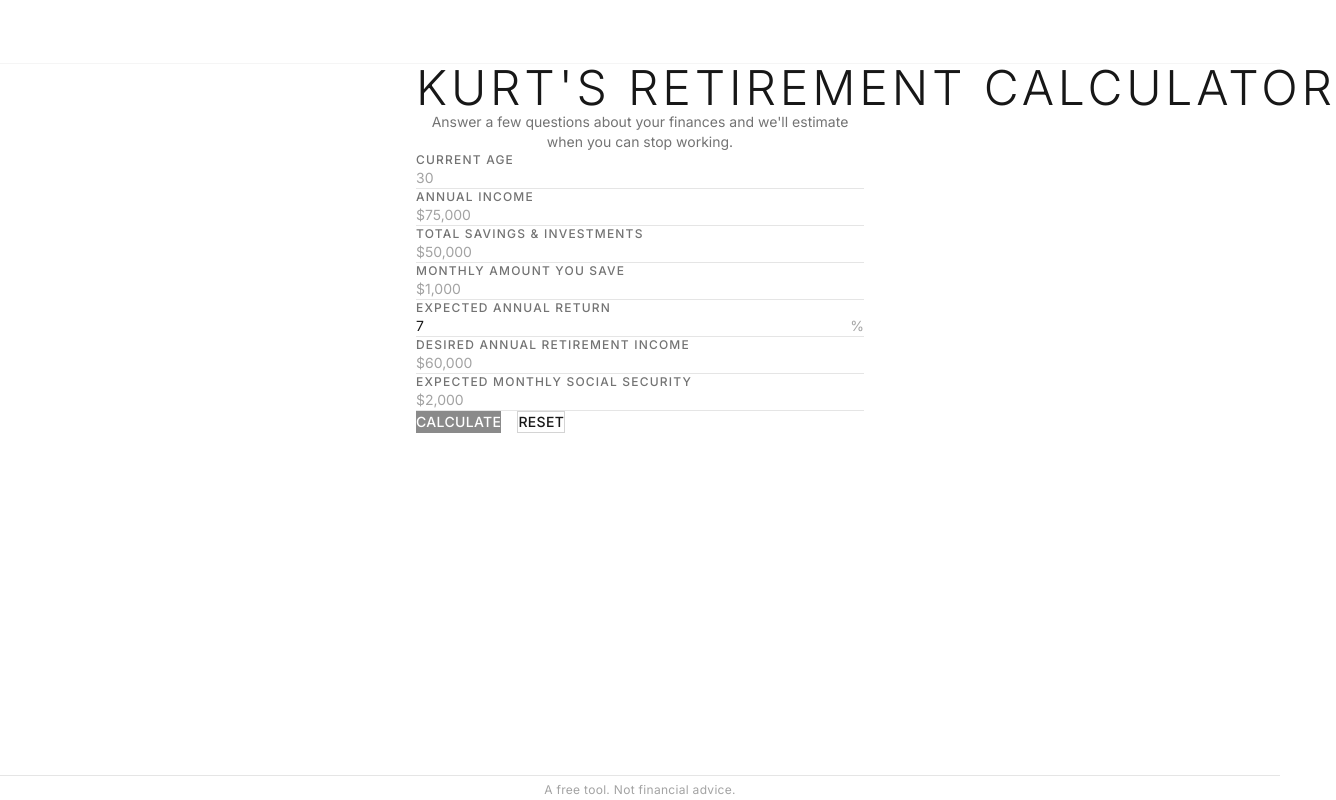
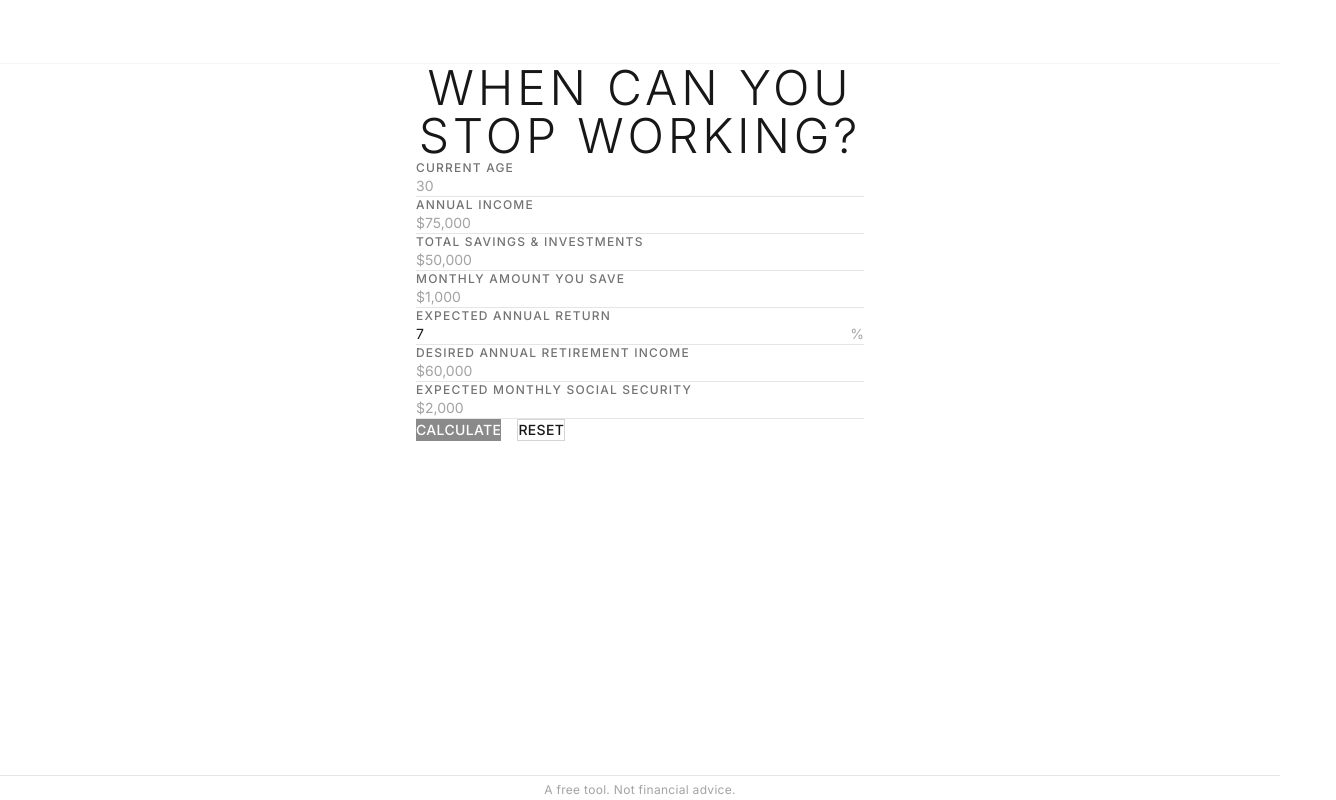
Before and after one commit to maxliebert480-art/retirement-calculator, a Next.js app: page / in a window 1280 px wide. Shown: the whole page, 1336 px wide, since content can reach past the window. Built offline with nearby package versions, Linux system fonts and the light colour scheme.

Commit message:
Replace heading with 'When can you stop working?'

```diff
--- a/src/app/page.tsx
+++ b/src/app/page.tsx
@@ -217,13 +217,9 @@ export default function Home() {
             <>
               {/* Hero */}
               <div className="pt-24 pb-8 text-center">
-                <h1 className="text-3xl md:text-5xl font-light tracking-[0.08em] uppercase text-gray-900 whitespace-nowrap">
-                  Kurt&apos;s Retirement Calculator
+                <h1 className="text-3xl md:text-5xl font-light tracking-[0.08em] uppercase text-gray-900">
+                  When can you stop working?
                 </h1>
-                <p className="mt-6 text-sm text-gray-500">
-                  Answer a few questions about your finances and we&apos;ll
-                  estimate when you can stop working.
-                </p>
               </div>
 
               {/* Form */}
```
